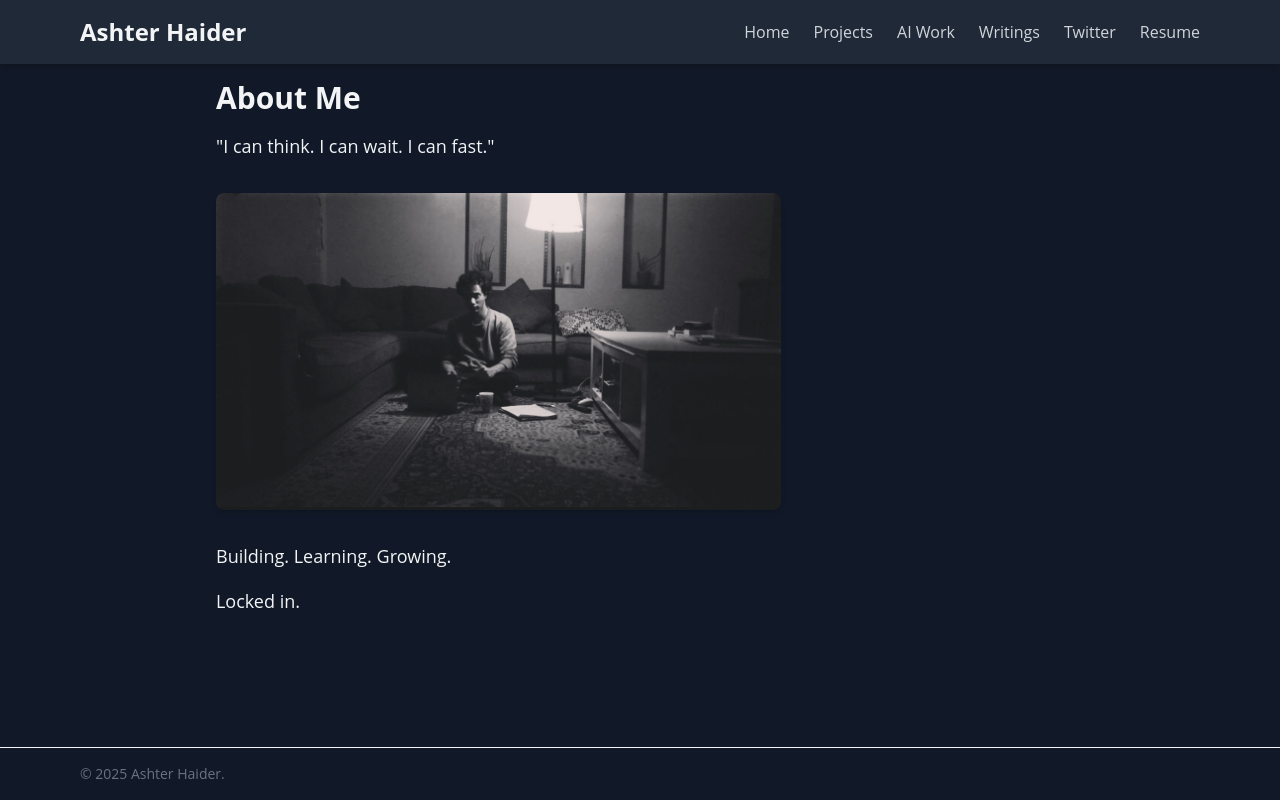
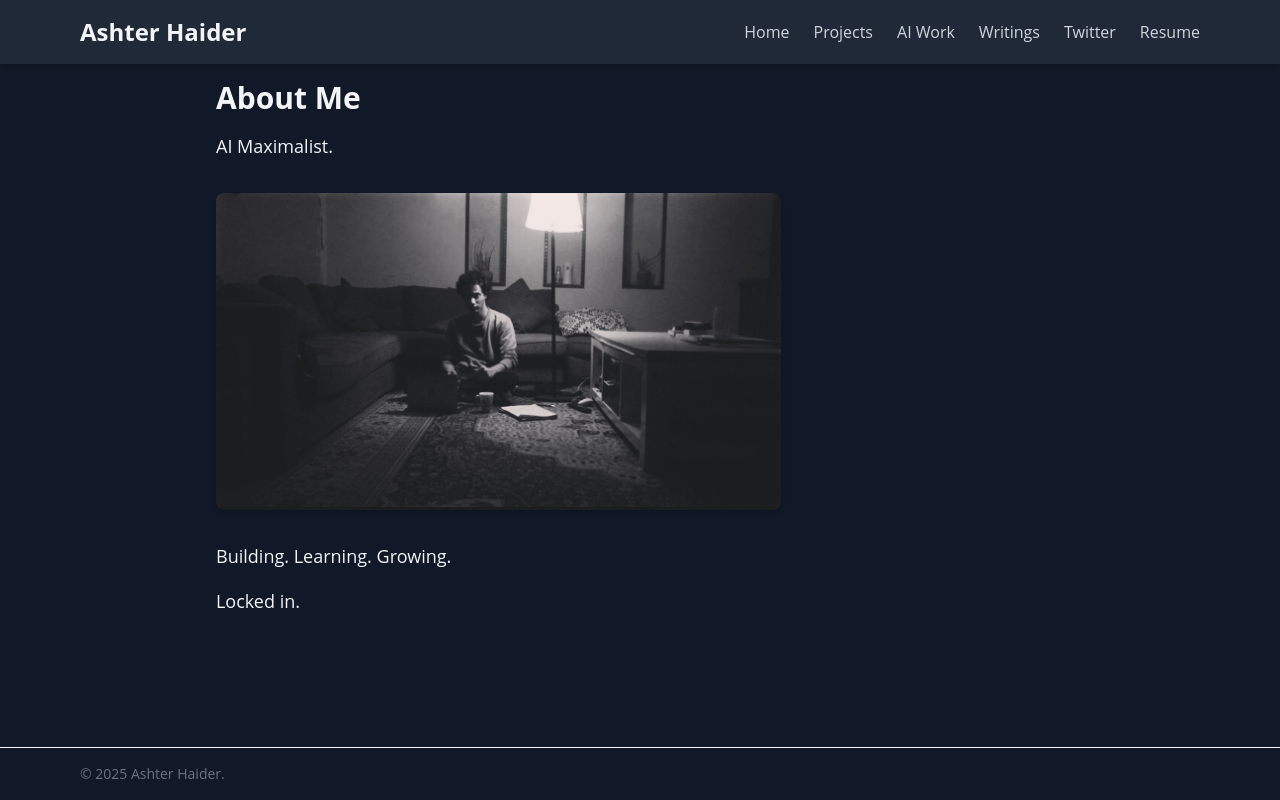
Before and after one commit to GawainTheCoder/ashter-haider, a website: page index.html in a window 1280 px wide. Drawn offline with nearby package versions, Linux system fonts and the light colour scheme.

Commit message:
AI maximalist

```diff
--- a/index.html
+++ b/index.html
@@ -148,7 +148,7 @@
         <h2 class="text-3xl font-bold mb-4">About Me</h2>
         <div class="text-lg leading-relaxed mb-4">
           <p>
-            "I can think. I can wait. I can fast."
+            AI Maximalist.
           </p>
         </div>
         <!-- Image -->
```
